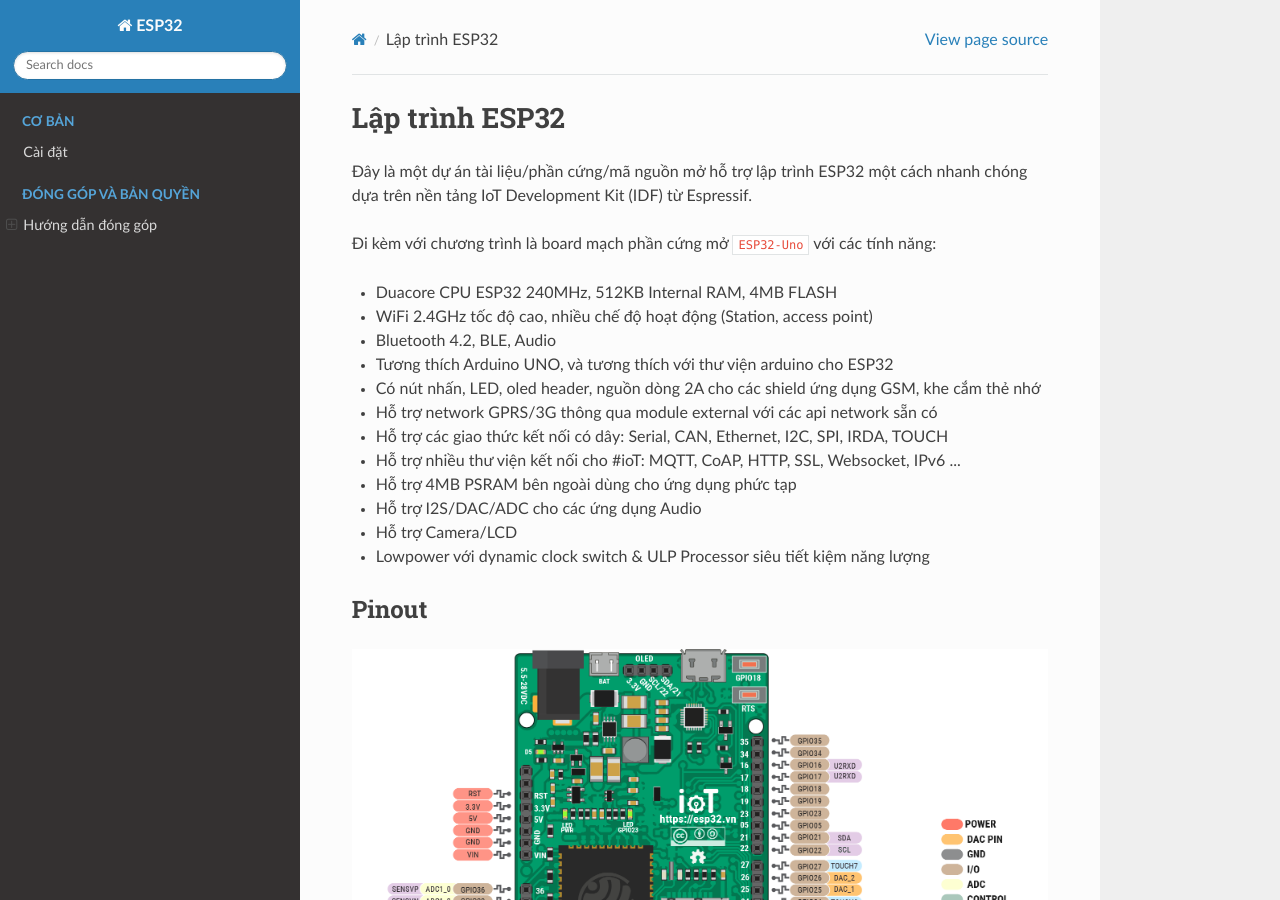
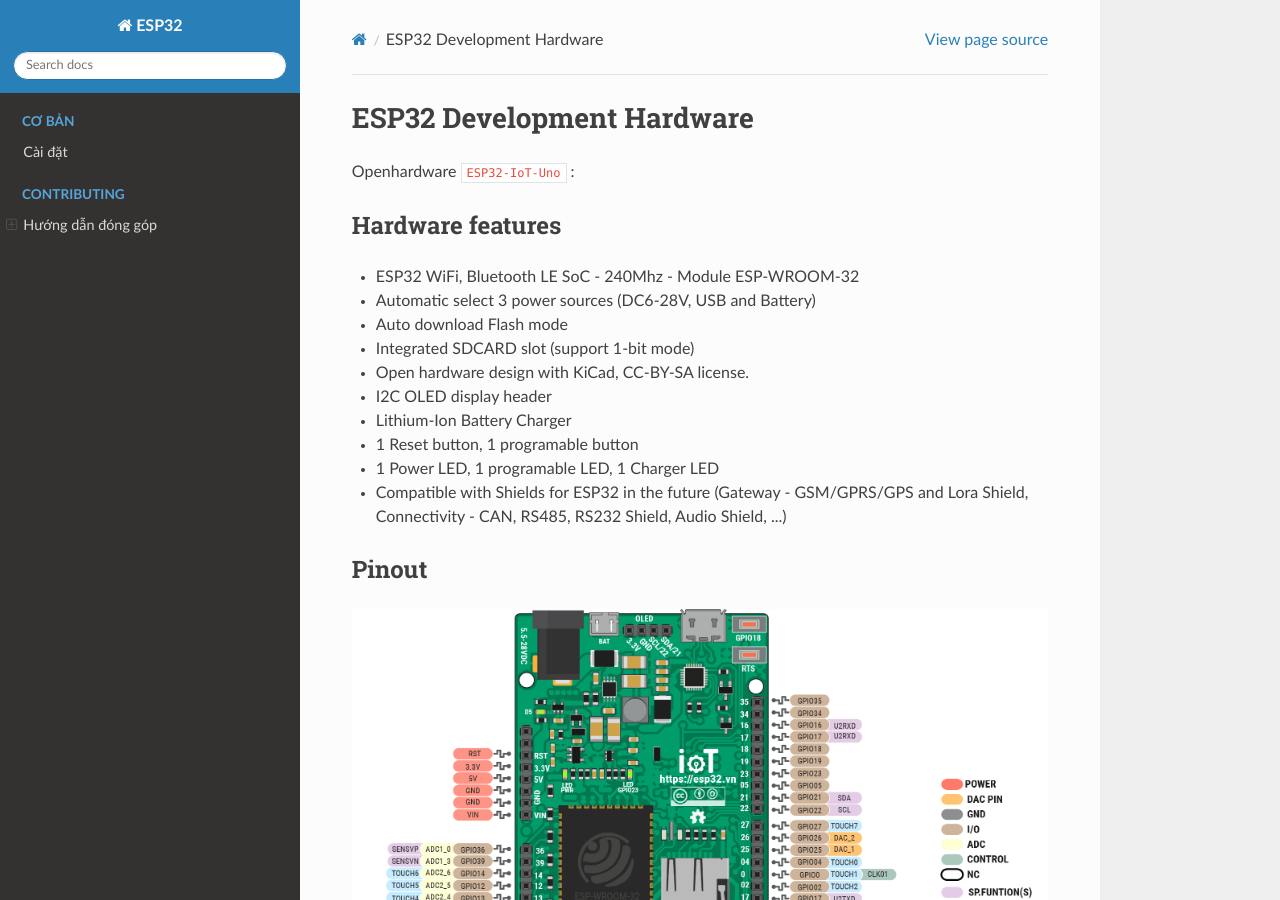
Before and after one commit to esp32vn/esp32.vn, a Sphinx documentation site: the page built from docs/index.rst, in a window 1280 px wide and 900 px high. Built offline with Sphinx 7.4.7 and the Read the Docs theme 2.0.0, drawn with Linux system fonts in a browser that asks for light colours; some of the changed text lies outside the part shown.

Commit message:
update index to english

```diff
--- a/docs/index.rst
+++ b/docs/index.rst
@@ -1,22 +1,21 @@
-Lập trình ESP32
-===============
+ESP32 Development Hardware
+==========================
 
-Đây là một dự án tài liệu/phần cứng/mã nguồn mở hỗ trợ lập trình ESP32 một cách nhanh chóng dựa trên nền tảng IoT Development Kit (IDF) từ Espressif.
+Openhardware ``ESP32-IoT-Uno`` :
 
-Đi kèm với chương trình là board mạch phần cứng mở ``ESP32-Uno`` với các tính năng:
+Hardware features
+*****************
 
-- Duacore CPU ESP32 240MHz, 512KB Internal RAM, 4MB FLASH
-- WiFi 2.4GHz tốc độ cao, nhiều chế độ hoạt động (Station, access point)
-- Bluetooth 4.2, BLE, Audio
-- Tương thích Arduino UNO, và tương thích với thư viện arduino cho ESP32
-- Có nút nhấn, LED, oled header, nguồn dòng 2A cho các shield ứng dụng GSM, khe cắm thẻ nhớ
-- Hỗ trợ network GPRS/3G thông qua module external với các api network sẵn có
-- Hỗ trợ các giao thức kết nối có dây: Serial, CAN, Ethernet, I2C, SPI, IRDA, TOUCH
-- Hỗ trợ nhiều thư viện kết nối cho #ioT: MQTT, CoAP, HTTP, SSL, Websocket, IPv6 ...
-- Hỗ trợ 4MB PSRAM bên ngoài dùng cho ứng dụng phức tạp
-- Hỗ trợ I2S/DAC/ADC cho các ứng dụng Audio
-- Hỗ trợ Camera/LCD
-- Lowpower với dynamic clock switch & ULP Processor siêu tiết kiệm năng lượng
+- ESP32 WiFi, Bluetooth LE SoC - 240Mhz - Module ESP-WROOM-32
+- Automatic select 3 power sources (DC6-28V, USB and Battery)
+- Auto download Flash mode
+- Integrated SDCARD slot (support 1-bit mode)
+- Open hardware design with KiCad, CC-BY-SA license.
+- I2C OLED display header
+- Lithium-Ion Battery Charger
+- 1 Reset button, 1 programable button
+- 1 Power LED, 1 programable LED, 1 Charger LED
+- Compatible with Shields for ESP32 in the future (Gateway - GSM/GPRS/GPS and Lora Shield, Connectivity - CAN, RS485, RS232 Shield, Audio Shield, ...)
 
 Pinout
 ******
@@ -49,7 +48,7 @@
    :caption: Tài liệu ESP32
 
 .. toctree::
-   :caption: Đóng góp và bản quyền
+   :caption: Contributing
    :maxdepth: 1
 
    Hướng dẫn đóng góp <contributing>
```
